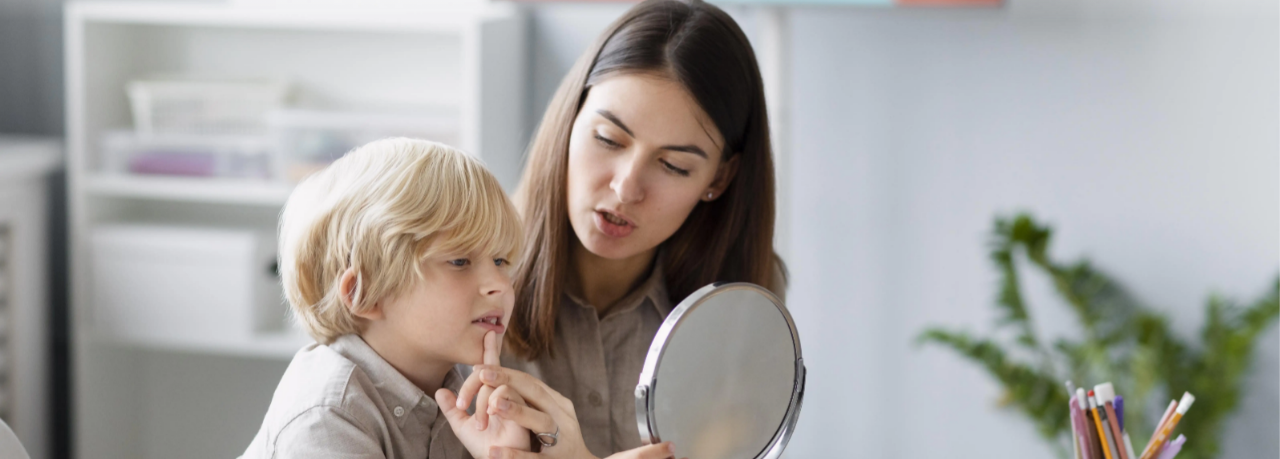
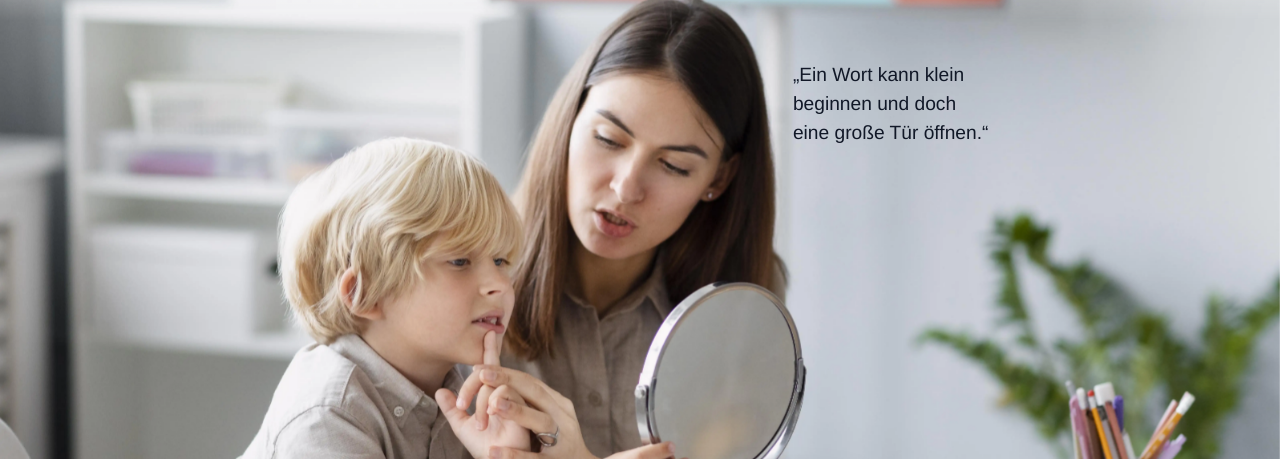
Before and after one commit to benschaf/logo-website, a plain HTML site: page index.html in a window 1280 px wide. Shown: the part 99-558 px from the top of the page. Drawn offline with nearby package versions, Linux system fonts and the light colour scheme.

Commit message:
add quote

```diff
--- a/index.html
+++ b/index.html
@@ -204,9 +204,29 @@
             </div>
           </div>
         </div>
+
+        <!-- Overlay quote (visible on lg and larger) -->
+        <div class="hero-quote-overlay hidden sm:hidden md:!block">
+          <figure class="hero-quote">
+            <blockquote class="hero-quote__text">
+              <span class="hero-quote__part"
+                >„Ein Wort kann klein <br>beginnen und doch<br> eine große Tür
+                öffnen.“</span
+              >
+            </blockquote>
+          </figure>
+        </div>
       </section>
 
       <section class="py-12 bg-gray-50 relative -mt-16 z-10">
+        <!-- Mobile quote (visible below hero on small screens) -->
+        <div class="px-6 md:hidden">
+          <figure class="hero-quote-inline">
+            <blockquote class="hero-quote-inline__text">
+              „Ein Wort kann klein beginnen und doch eine große Tür öffnen.“
+            </blockquote>
+          </figure>
+        </div>
         <div class="max-w-7xl mx-auto grid gap-8 md:grid-cols-2 items-center">
           <div class="order-2 md:order-1">
             <h3
--- a/style.css
+++ b/style.css
@@ -670,16 +670,70 @@ html {
   );
 }
 
-/* Keep the fade within 15% on smaller screens too */
-@media (max-width: 768px) {
-  .hero-overlay {
-    background: linear-gradient(
-      to bottom,
-      rgba(249, 250, 251, 0.98) 0%,
-      rgba(249, 250, 251, 0) 15%,
-      rgba(249, 250, 251, 0) 100%
-    );
+/* Discreet hero quote overlay (lg+) */
+.hero-quote-overlay {
+  position: absolute;
+  right: 2rem;
+  top: 10rem;
+  z-index: 3;
+}
+
+@media screen and (min-width: 1024px) {
+  .hero-quote-overlay {
+    right: 5rem;
   }
+
+}
+
+.hero-quote {
+  max-width: 28rem;
+  color: #111827;
+}
+
+.hero-quote__text {
+  display: grid;
+  grid-template-columns: 1fr; /* single column on lg */
+  gap: 0.25rem;
+  font-weight: 500;
+  font-size: 1rem;
+  line-height: 1.5;
+}
+
+.hero-quote__part {
+  display: block;
+  font-size: 1.2rem;
+}
+
+@media (min-width: 1280px) {
+  /* split into two columns on xl+ */
+  .hero-quote__text {
+    grid-template-columns: repeat(2, minmax(0, 1fr));
+    column-gap: 1rem;
+  }
+  .hero-quote {
+    max-width: 34rem;
+  }
+}
+
+@media (min-width: 1536px) {
+  .hero-quote-overlay {
+    right: 0;
+  }
+}
+
+/* Mobile inline quote (below hero) */
+.hero-quote-inline {
+  max-width: 48rem;
+  margin: 0 auto 1rem auto;
+  padding: 0.75rem 1rem;
+  color: #374151; /* gray-700 */
+}
+
+.hero-quote-inline__text {
+  font-size: 1rem;
+  line-height: 1.6;
+  font-weight: 500;
+  text-align: center;
 }
 
 /* Service Peek Section */
```
